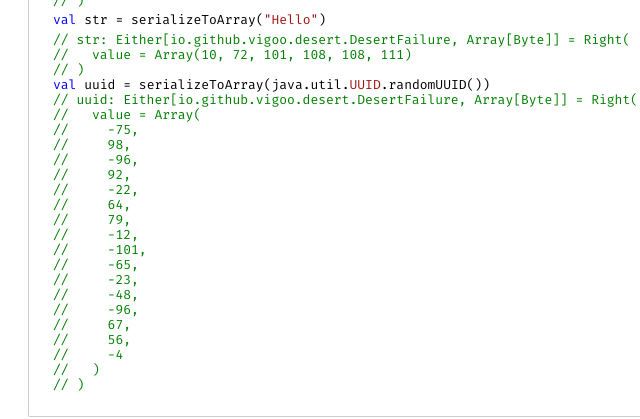
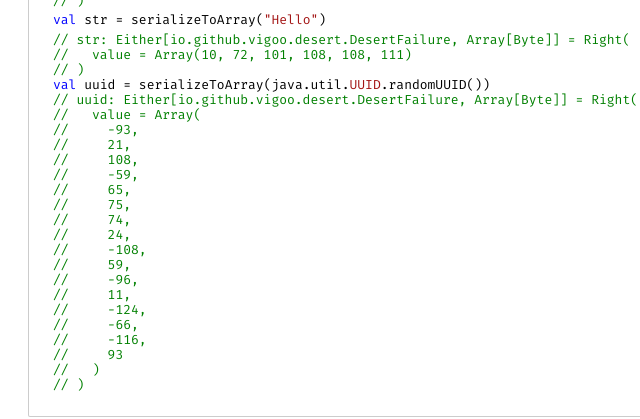
Before and after one commit to vigoo/desert, a plain HTML site: page docs/codecs/index.html in a window 1280 px wide. Shown: the part 1100-1519 px from the top of the page, 318-958 px from the left. Drawn offline with nearby package versions, Linux system fonts and the light colour scheme; no server answers; a script that the page names is missing.

Commit message:
updated site

```diff
--- a/docs/codecs/index.html
+++ b/docs/codecs/index.html
@@ -60,22 +60,22 @@ ga('send', 'pageview');
 <span class="k">val</span> <span class="nv">uuid</span> <span class="k">=</span> <span class="nf">serializeToArray</span><span class="o">(</span><span class="nv">java</span><span class="o">.</span><span class="py">util</span><span class="o">.</span><span class="py">UUID</span><span class="o">.</span><span class="py">randomUUID</span><span class="o">())</span>
 <span class="c1">// uuid: Either[io.github.vigoo.desert.DesertFailure, Array[Byte]] = Right(</span>
 <span class="c1">//   value = Array(</span>
-<span class="c1">//     -75,</span>
-<span class="c1">//     98,</span>
+<span class="c1">//     -93,</span>
+<span class="c1">//     21,</span>
+<span class="c1">//     108,</span>
+<span class="c1">//     -59,</span>
+<span class="c1">//     65,</span>
+<span class="c1">//     75,</span>
+<span class="c1">//     74,</span>
+<span class="c1">//     24,</span>
+<span class="c1">//     -108,</span>
+<span class="c1">//     59,</span>
 <span class="c1">//     -96,</span>
-<span class="c1">//     92,</span>
-<span class="c1">//     -22,</span>
-<span class="c1">//     64,</span>
-<span class="c1">//     79,</span>
-<span class="c1">//     -12,</span>
-<span class="c1">//     -101,</span>
-<span class="c1">//     -65,</span>
-<span class="c1">//     -23,</span>
-<span class="c1">//     -48,</span>
-<span class="c1">//     -96,</span>
-<span class="c1">//     67,</span>
-<span class="c1">//     56,</span>
-<span class="c1">//     -4</span>
+<span class="c1">//     11,</span>
+<span class="c1">//     -124,</span>
+<span class="c1">//     -66,</span>
+<span class="c1">//     -116,</span>
+<span class="c1">//     93</span>
 <span class="c1">//   )</span>
 <span class="c1">// )</span>
 </code></pre></div></div>
```
Also changed, not shown: docs/input-output/index.html (+1 -1 lines), docs/type-registry/index.html (+2 -2 lines), js/search.js (+3 -3 lines).
